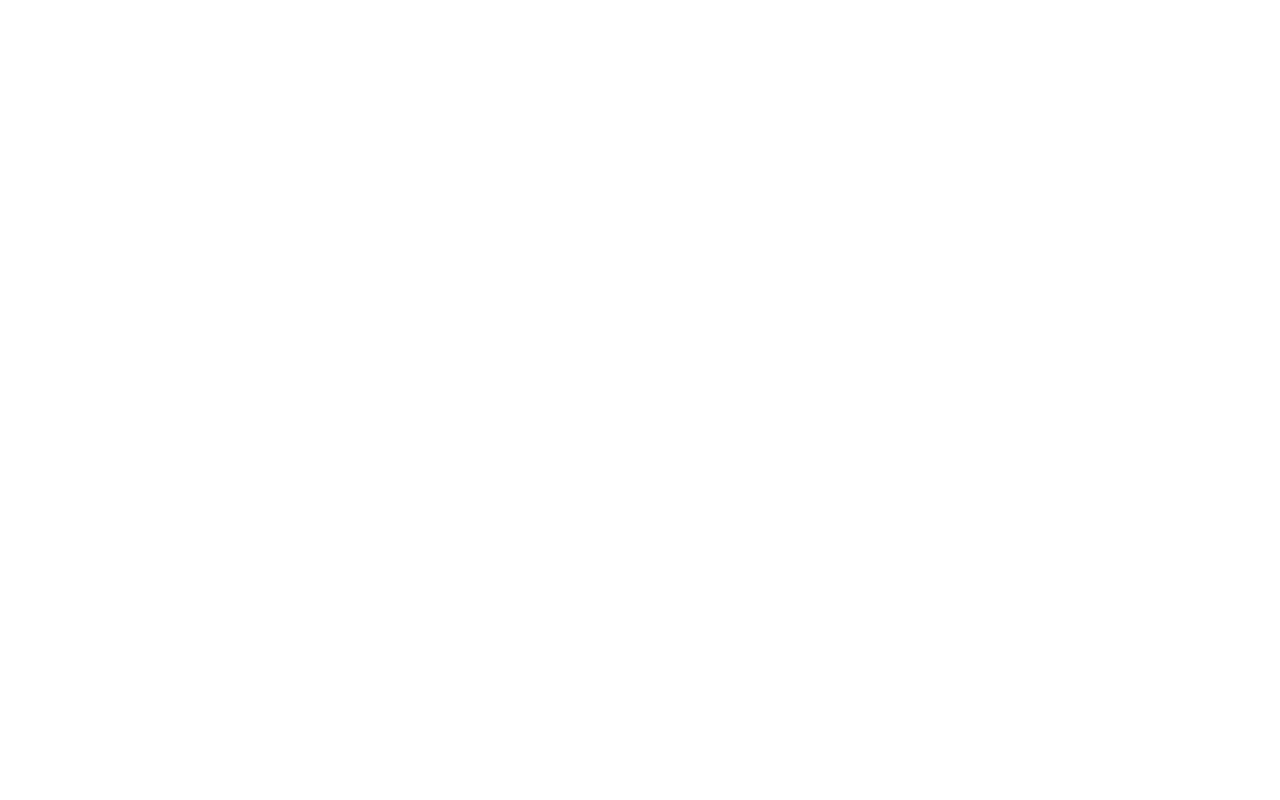
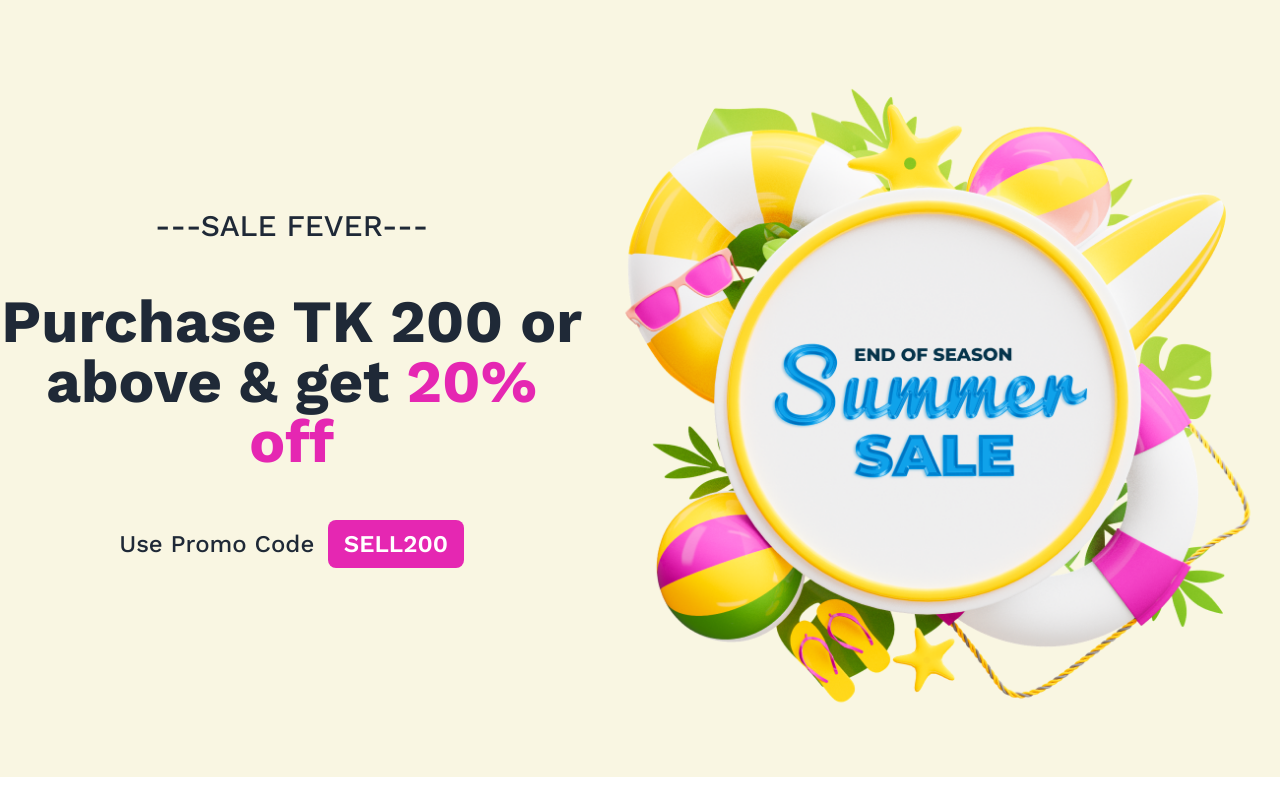
Before and after one commit to abunaim5/summer-sale, a plain HTML site: page index.html in a window 1280 px wide. Drawn offline with nearby package versions, Linux system fonts and the light colour scheme.

Commit message:
added banner section and styles

```diff
--- a/index.html
+++ b/index.html
@@ -1,5 +1,5 @@
 <!DOCTYPE html>
-<html lang="en">
+<html lang="en" data-theme="light">
 
 <head>
     <meta charset="UTF-8">
@@ -12,8 +12,26 @@
     <link rel="stylesheet" href="styles/style.css">
 </head>
 
-<body>
+<body class="font-work-sans">
+    <header class="bg-[#F9F6E2] py-10">
+        <!-- banner container -->
+        <section class="container mx-auto flex justify-between items-center">
+            <div class="space-y-12 text-center">
+                <h4 class="text-3xl font-medium">---SALE FEVER---</h4>
+                <h1 class="text-6xl font-bold">Purchase TK 200 or <br>above & get <span class="text-[#E527B2]">20%
+                        off</span></h1>
+                <span class="text-2xl font-medium">Use Promo Code</span>
+                <button
+                    class="bg-[#E527B2] px-4 py-2 rounded-lg text-2xl font-semibold text-white ml-2">SELL200</button>
+            </div>
+            <div>
+                <img src="images/Summer 1.png" alt="">
+            </div>
+        </section>
+    </header>
+    <main>
 
+    </main>
 </body>
 
 </html>
--- a/styles/style.css
+++ b/styles/style.css
@@ -0,0 +1,6 @@
+/* google fonts work sans */
+@import url('https://fonts.googleapis.com/css2?family=Work+Sans:ital,wght@0,100..900;1,100..900&display=swap');
+
+.font-work-sans {
+    font-family: "Work Sans", sans-serif;
+}
```
